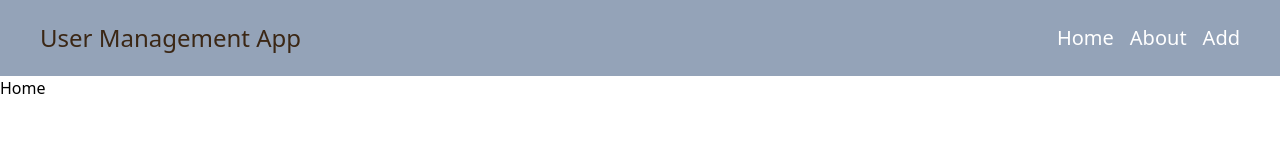
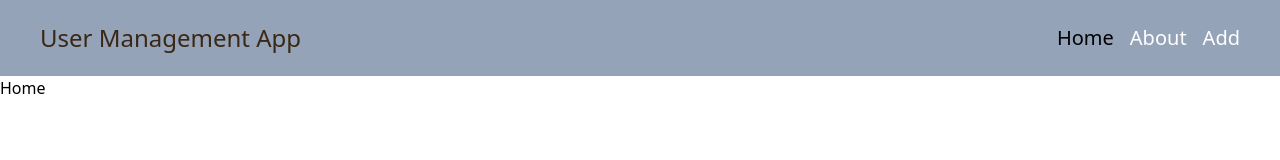
Before and after one commit to Tausif4171/User-Management-System, a React (Create React App) app in the folder frontend/: page / in a window 1280 px wide. Shown: the top 160 px of the page. Built offline with nearby package versions, Linux system fonts and the light colour scheme.

Commit message:
color setup for active tab

```diff
--- a/frontend/src/components/Header.tsx
+++ b/frontend/src/components/Header.tsx
@@ -8,9 +8,9 @@ function Header() {
             <h1 className='text-[24px] text-[#3b2715]'>User Management App</h1>
             <div>
                 <ul className='flex flex-col md:flex-row gap-4 text-[20px] text-[#fff]'>
-                    <Link to='/'><li>Home</li></Link>
-                    <Link to='/about'> <li>About</li></Link>
-                    <Link to='/add'><li>Add</li></Link>
+                    <Link to='/'><li className={`${activeTab === 'Home' ? 'text-[#000]' : ''}`} onClick={() => setActiveTab('Home')}>Home</li></Link>
+                    <Link to='/about'> <li className={`${activeTab === 'About' ? 'text-[#000]' : ''}`} onClick={() => setActiveTab('About')}>About</li></Link>
+                    <Link to='/add'><li className={`${activeTab === 'Add' ? 'text-[#000]' : ''}`} onClick={() => setActiveTab('Add')}>Add</li></Link>
                 </ul>
             </div>
         </div>
```
